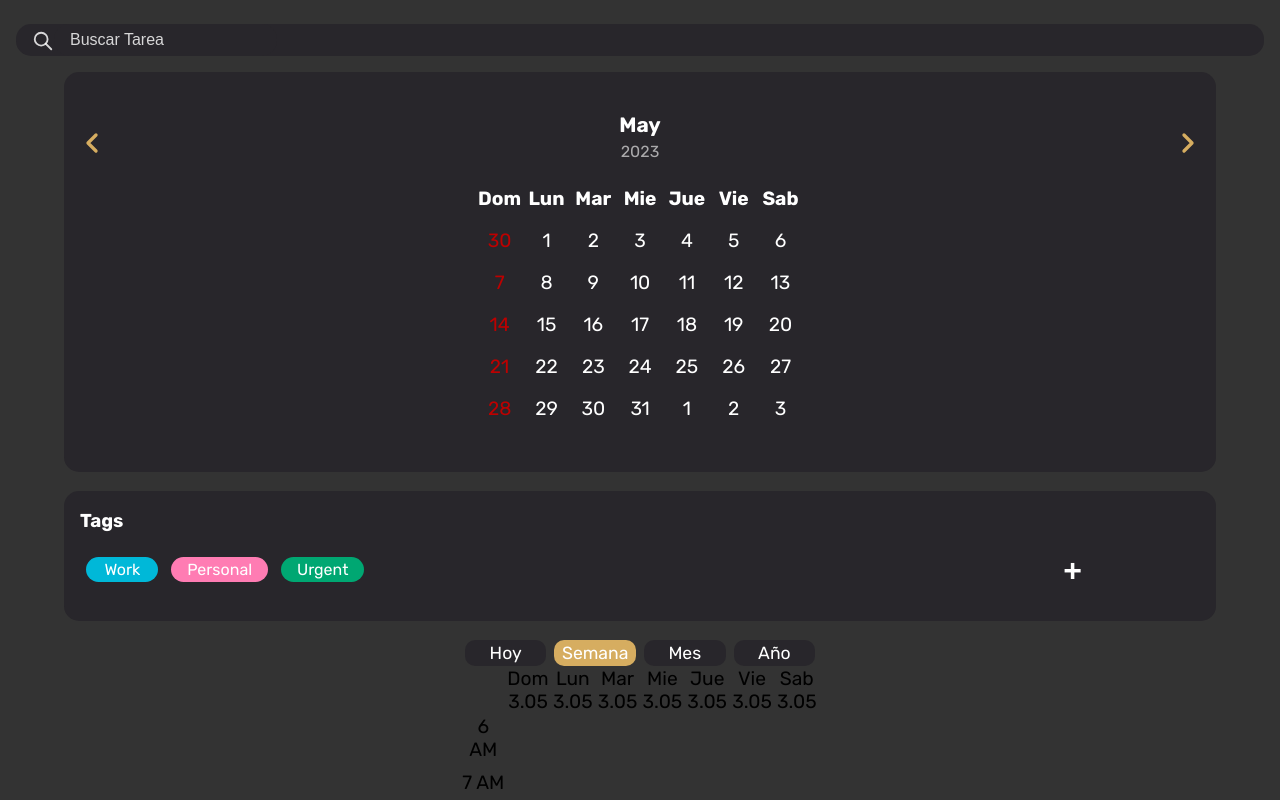
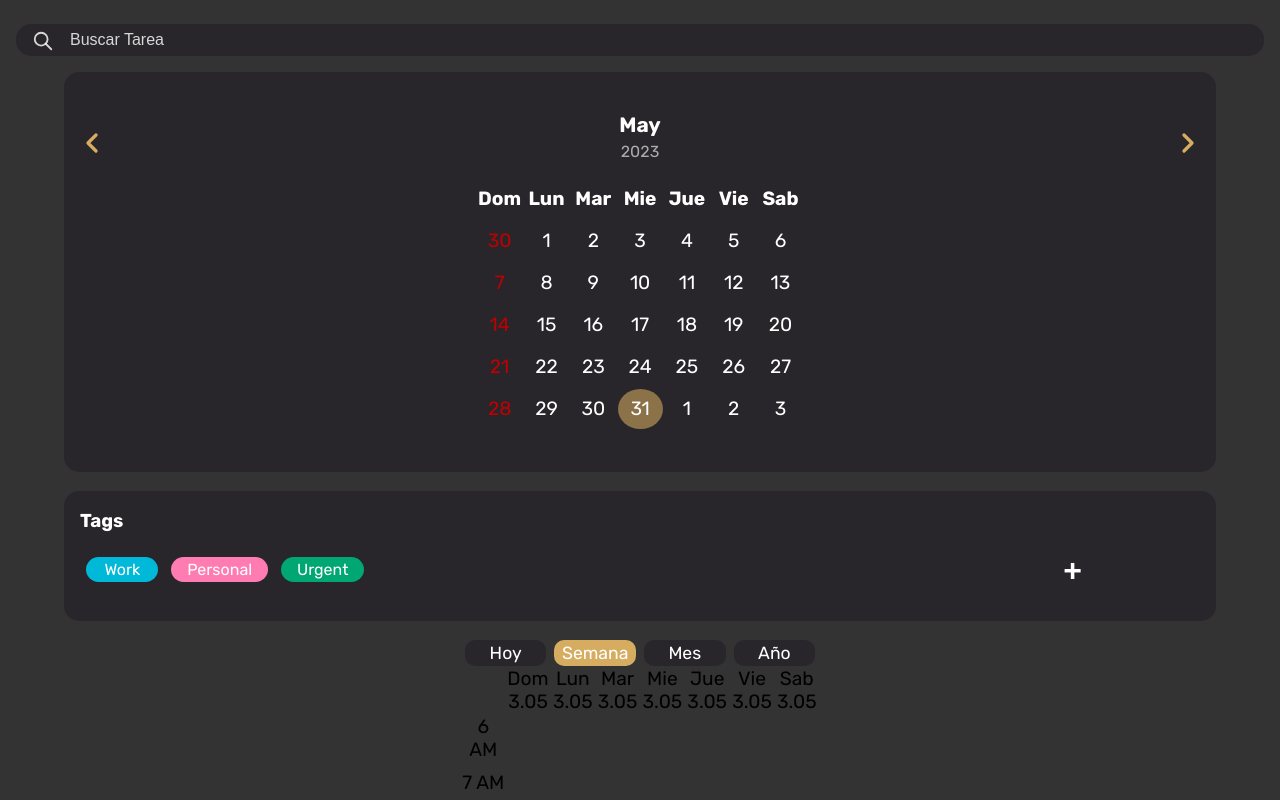
Before and after one commit to Ance7/Projects, a Next.js app in the folder calendar-app/: page / in a window 1280 px wide. Shown: the top 800 px of the page. Built offline with nearby package versions, Linux system fonts and the light colour scheme.

Commit message:
Actualization of the name of miniCalendar

```diff
--- a/calendar-app/app/globals.css
+++ b/calendar-app/app/globals.css
@@ -141,3 +141,13 @@ td:hover {
   background-color: #a9a29c5b;
   border-radius: 50%;
 }
+
+.dayActive {
+  background-color: #d6ad6091;
+  border-radius: 50%;
+}
+
+#calendarMonth {
+  color: #000;
+  background-color: #122620;
+}
--- a/calendar-app/app/layout.jsx
+++ b/calendar-app/app/layout.jsx
@@ -3,10 +3,10 @@ import './globals.css'
 import { rubik } from './fonts'
 import ComponenteH from '@/components/header'
 import dynamic from 'next/dynamic'
-import { CalendarComponent, MiniCalendarComponent } from '@/components/MiniCcalendar'
 import HeaderComponent from '@/components/Header'
 import Tags from '@/components/Tags'
 import Calendar from '@/components/Calendar'
+import { MiniCalendar } from '@/components/MiniCalendar'
 
 export default function RootLayout({ children }) {
   return (
@@ -16,7 +16,7 @@ export default function RootLayout({ children }) {
         <HeaderComponent />
 
         <main>
-          <MiniCalendarComponent />
+          <MiniCalendar />
 
           <Tags />
 
--- a/calendar-app/app/page.module.css
+++ b/calendar-app/app/page.module.css
@@ -104,3 +104,8 @@
   background-color: #D6AD60;
   color: #28262B;
 }
+
+.calendarMonth {
+  color: #000;
+  background-color: #122620;
+}
--- a/calendar-app/components/Header.jsx
+++ b/calendar-app/components/Header.jsx
@@ -1,5 +1,5 @@
 import React from 'react'
-import { actualDay, actualMonth, actualYear } from '@/components/MiniCcalendar'
+import { actualDay, actualMonth, actualYear } from '@/components/MiniCalendar'
 import { iconSearch } from '@/app/icons'
 
 function HeaderComponent() {
--- a/calendar-app/components/MiniCcalendar.jsx
+++ b/calendar-app/components/MiniCalendar.jsx
@@ -5,7 +5,7 @@ import { useState } from "react"
 import { arrowLeft, arrowRight } from "@/app/icons"
 import styles from '../app/globals.css'
 
-export const MiniCalendarComponent = () => {
+export const MiniCalendar = () => {
   const [date, setDate] = useState(new Date())
 
   function handlePrevMonth() {
@@ -40,12 +40,12 @@ export const MiniCalendarComponent = () => {
         rows.push(
         <tr key={i}>
           <td style={{color: '#bd0000'}}>{calendar[i]}</td>
-          <td>{calendar[i + 1]}</td>
-          <td>{calendar[i + 2]}</td>
-          <td>{calendar[i + 3]}</td>
-          <td>{calendar[i + 4]}</td>
-          <td>{calendar[i + 5]}</td>
-          <td>{calendar[i + 6]}</td>
+          <td className={i + 1 === date.getDate() ? 'dayActive' : null}>{calendar[i + 1]}</td>
+          <td className={i + 2 === date.getDate() ? 'dayActive' : null}>{calendar[i + 2]}</td>
+          <td className={i + 3 === date.getDate() ? 'dayActive' : null}>{calendar[i + 3]}</td>
+          <td className={i + 4 === date.getDate() ? 'dayActive' : null}>{calendar[i + 4]}</td>
+          <td className={i + 5 === date.getDate() ? 'dayActive' : null}>{calendar[i + 5]}</td>
+          <td className={i + 6 === date.getDate() ? 'dayActive' : null}>{calendar[i + 6]}</td>
         </tr>
         )
       }
```
Also changed, not shown: calendar-app/app/page.jsx (line endings or trailing spaces).
